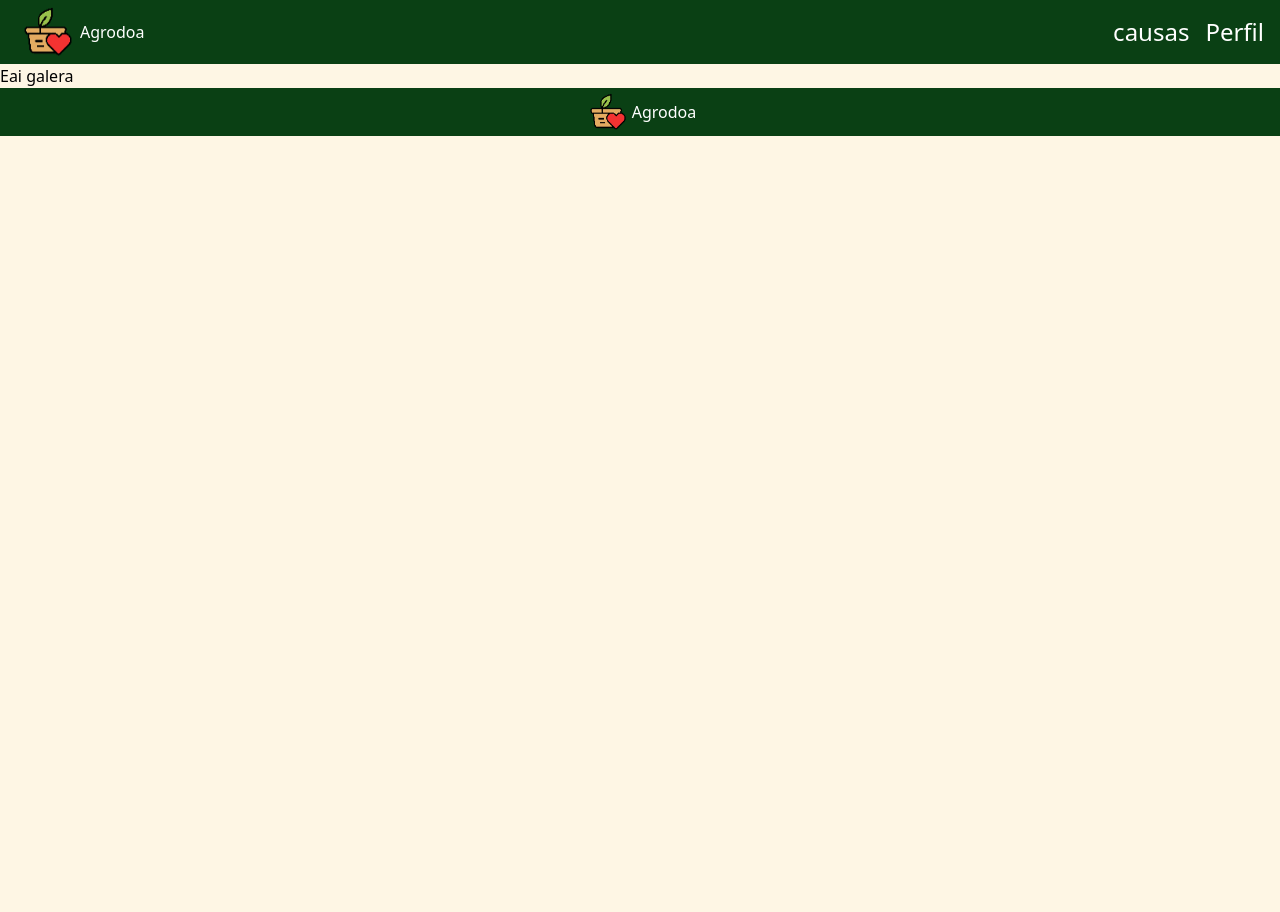
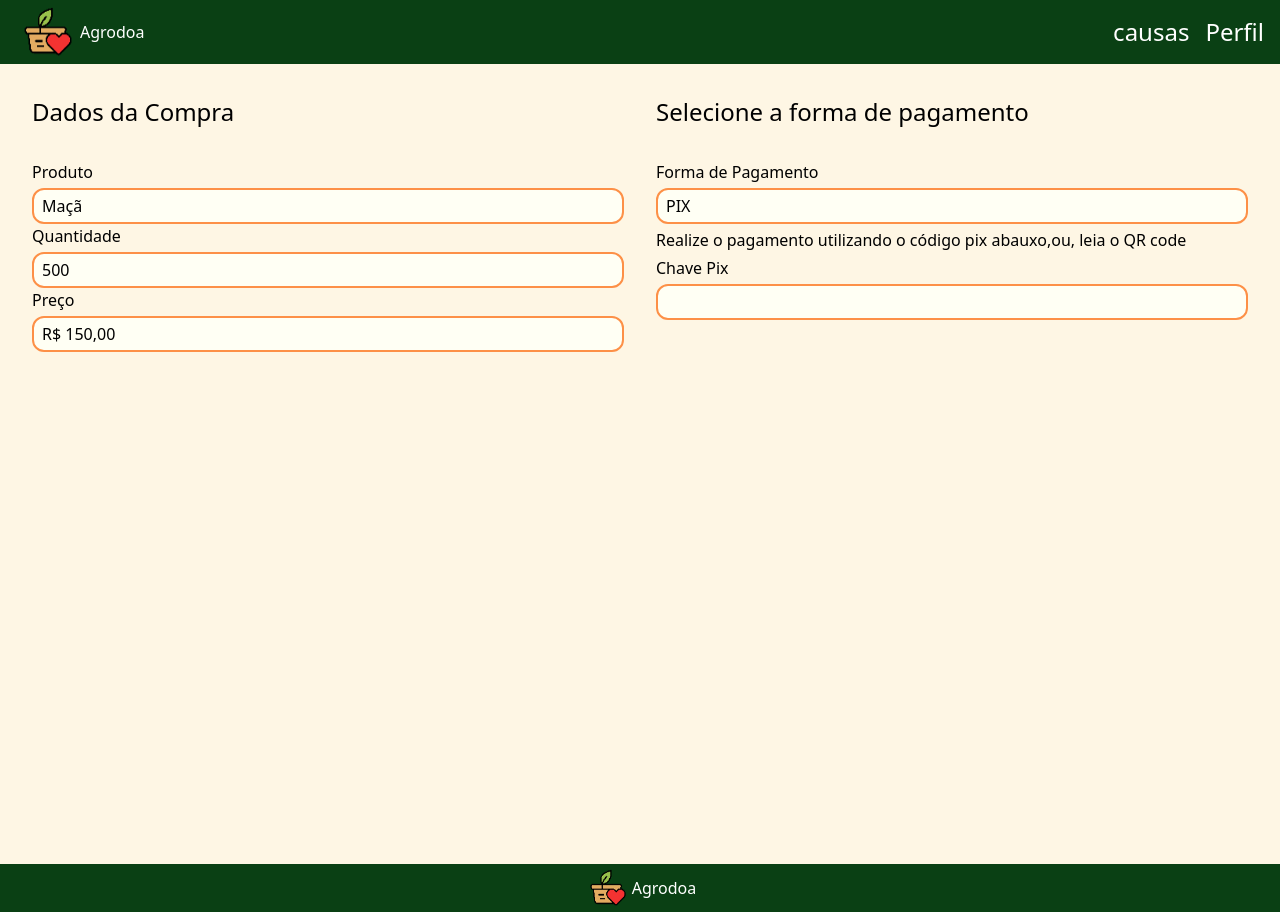
Before and after one commit to VerttB/agrodoa-frontend, a Next.js app: page /pagamento in a window 1280 px wide. Before the commit the page ends 800 px from the top, so only its background shows below. Built offline with nearby package versions, Linux system fonts and the light colour scheme; a web font is replaced by a local one.

Commit message:
Página de pagamento

```diff
--- a/src/app/(pages)/(public)/pagamento/page.tsx
+++ b/src/app/(pages)/(public)/pagamento/page.tsx
@@ -1,3 +1,31 @@
-export default function Pagamento() {
-  return <p>Eai galera</p>;
+import Input from "@/components/input"
+
+interface PagamentoProps{
+  nome: string,
+  quantidade:number,
+  valor: number,
 }
+
+export default function Pagamento({nome,quantidade,valor} : PagamentoProps) {
+  return(
+    <div className="min-h-screen flex flex-col md:flex-row w-full p-8 gap-8">
+        <div className="flex flex-col w-full gap-8">
+        <h2 className="text-2xl">Dados da Compra</h2>
+        <div className="flex flex-col w-full">
+          <Input label="Produto" className="rounded-xl bg-neutral  border-accent" value={"Maçã"} disabled/>
+          <Input label="Quantidade" className="rounded-xl bg-neutral  border-accent" value={500} disabled/>
+          <Input  label="Preço "  className="rounded-xl bg-neutral  border-accent" value={"R$ 150,00"}disabled/>
+          </div>
+        </div>
+
+        <div className="w-full flex flex-col gap-8">
+            <h2 className="text-2xl">Selecione a forma de pagamento</h2>
+            <div className="w-full flex flex-col">
+            <Input className="rounded-xl bg-neutral border-accent" label="Forma de Pagamento" value={"PIX"} disabled/>
+            <h3 className="py-1">Realize o pagamento utilizando o código pix abauxo,ou, leia o QR code</h3>
+            <Input className="rounded-xl bg-neutral  border-accent" label="Chave Pix" disabled/>
+            </div>
+        </div>
+    </div>
+  )
+}
```
